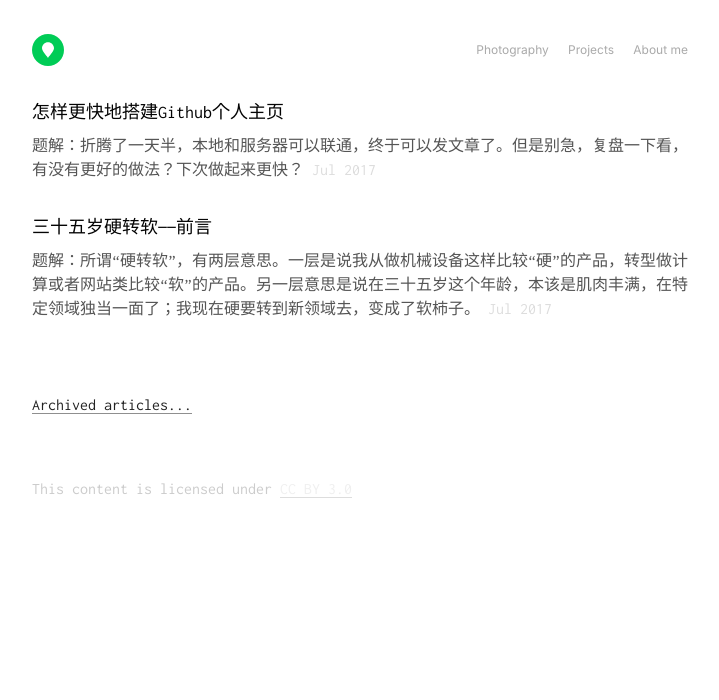
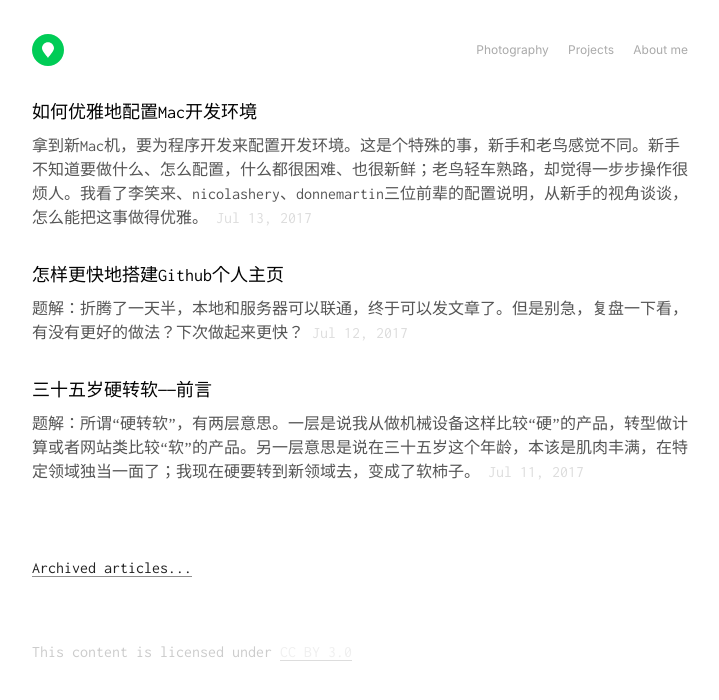
Before and after one commit to John-Qu/John-Qu.github.io, a Jekyll site: the page built from index.html, in a window 1280 px wide. Shown: the top 700 px of the page, without its empty margins (280-999 px from the left). Built offline with Jekyll 4.4.1, drawn with Linux system fonts in a browser that asks for light colours; some of the changed lines change nothing that is shown.

Commit message:
add post on mac dev env

```diff
--- a/_layouts/default.html
+++ b/_layouts/default.html
@@ -2,7 +2,7 @@
 <html lang="en" prefix="og: http://ogp.me/ns#">
   <head>
     <meta charset="utf-8">
-    <title>{% if page.title %}{{ page.title }} &mdash; {% endif %}Rasmus Andersson</title>
+    <title>{% if page.title %}{{ page.title }} &mdash; {% endif %}John Qu</title>
     <meta http-equiv="Content-Type" content="text/html; charset=utf-8">
     <meta name="viewport" content="width=device-width, initial-scale=1">
     <meta http-equiv="X-UA-Compatible" content="IE=edge">
--- a/_posts/2017-07-12-build-jekyll-site-more-easily-next-time.markdown
+++ b/_posts/2017-07-12-build-jekyll-site-more-easily-next-time.markdown
@@ -30,6 +30,12 @@ categories: tools
 
 借用[Rasmus Andersson](https://rsms.me/) ([source](https://github.com/rsms/rsms.github.com))哥哥的网站，成功本地运行。
 
-这个办法可行，明天把新步骤和阶段性结果还原出来。
+这个办法可行，具体来说要注意三件事。
+
+1. 本地安装jekyll的指导文档中，用：
+
+
+
+
 
 2017年7月12日，周三，初稿。
--- /dev/null
+++ b/_posts/2017-07-13-On-Init-Mac-Dev-Env.md
@@ -0,0 +1,67 @@
+---
+layout: post
+title:  "如何优雅地配置Mac开发环境"
+date:   2017-07-13 12:40:09 +0800
+categories: tools
+---
+
+拿到新Mac机，要为程序开发来配置开发环境。这是个特殊的事，新手和老鸟感觉不同。新手不知道要做什么、怎么配置，什么都很困难、也很新鲜；老鸟轻车熟路，却觉得一步步操作很烦人。我看了[李笑来](http://lixiaolai.com/2016/06/16/makecs-basic-dev-env-settup/)、[nicolashery](https://github.com/nicolashery)、[donnemartin](https://github.com/donnemartin)三位前辈的配置说明，从新手的视角谈谈，怎么能把这事做得优雅。
+
+## 有什么“不优雅”吗
+
+给计算机安装软件工具包，这么简单的事情，还谈什么优雅？嗯，是的，因为我觉得自己之前做得不够优雅，表现如下：
+
+### 不知轻重，闷头赶路
+
+跟着全栈营公开课的指导，[安装Xcode](https://fullstack.xinshengdaxue.com/posts/8)，又[安装Command Line Tools](https://fullstack.xinshengdaxue.com/posts/9)，据说后者是Ruby的Library。
+
+其实如果不是要开发Mac或iOS的app，没有必要安装几个G的Xcode（后续不时被App Store提示更新），可以只安装它下属的Command Line Tools就可以了。
+
+全栈营的步骤冗余，说法有误。我不懂，也没查，听一家之言，给我我就抱着，先往前跑，赶路要紧。
+
+### 不看文档，粗浅使用
+
+全站营要求我们下载使用Atom，没有理由，就说新手推荐用Atom。我们的课程交流也都是Atom截屏。
+
+李笑来老师没讲理由，但是给了以身作则的榜样。在编辑器部分，他让我们不要参与哪个编辑器最强的论战，不如节省时间和精力把能力练强。他建议我们在Atom体系下，做三件事：
+
+1. 第一步读官方文档 [Atom Flight Manual](http://flight-manual.atom.io/) ，至少应该先认真阅读第一章。这是了解工具的能力。不至于把冲锋枪当做砍刀来用。
+2. 上网搜Atom的[Cheatsheet](http://d2wy8f7a9ursnm.cloudfront.net/atom-editor-cheat-sheet.pdf)，好好读一读，或者打印出来。这里的半小时，省的是一辈子的时间。因为你也不知道跟这个工具要打多少交道，也许就是一辈子。
+3. [积累自己的自动填充](http://lixiaolai.com/2016/06/17/makecs-atom-advanced/)Snippets集，为今后自己学习的每一种语言（Atom的Snippets有Scope功能），自己搜集和改造自动填充段子。这里强调“自己”，是因为只有知道“有”，才知道“用”啊。
+
+你看，我没有耐心读官方文档，也没有好奇心去Google
+
+> - Atom cheatsheet
+> - favorite atom packages
+> - most popular atom packages
+> - must have packages for developer
+
+更没有严肃认真地使用snippets功能。全栈营三个月来，敲html代码无数，都是`<%  %>`这么敲过来的。浪费这个时间是不是有必要？或者这个“笨功夫”，应该花在读文档上面？
+
+### 有用没用，都想装装
+
+前天为了建静态网页，需要安装jekyll。[Jekyll的官方安装指导](https://jekyllrb.com/docs/installation/)中说，前提要求是安装有GCC和Make。我就去找GCC来装。[GCC官网去看](https://gcc.gnu.org/install/)，字号好小，字数好多，怎么下载，怎么安装，老半天讲不到重点。第二天我还是下载到了，但是没有安装，因为没耐心了。我看[阮一峰大哥的建站指导](http://www.ruanyifeng.com/blog/2012/08/blogging_with_jekyll.html)，没有特别提到有“GCC这一难”呢。
+
+果然不用装，也正常运行jekyll了。我真想骂人，官网随口一句话，给我这样的菜鸟挖大坑啊。
+
+今天看到[nicolashery](https://github.com/nicolashery)、[donnemartin](https://github.com/donnemartin)二位的指导repo，一个娓娓道来，一个刷刷自动，让我佩服得五体投地，同时生发一种冲动：既然这么简单，不如把十八般武器都装到身上！多亏我有个毛病：看热闹行，执行力差，才没有让电脑和我自己都被拖累死。
+
+## 什么是我心中的“优雅”做法
+
+类比家里或办公室装修，在配置环境这件事上，我认为要把握三个问题：
+
+1. 在这环境里做什么事？
+2. 环境怎样和人互动？
+3. 怎样良性发展，提升人与环境的和谐感？
+
+具体落实到给Mac配置环境这件事情上，如果我拿到表弟的新电脑，我会做一下三件事：
+
+1. 问他想开发什么东西，用什么语言？然后就只装现阶段必要的东西。
+2. 给他看成熟程序员都做什么事情，用什么工具，让他自己读最常用工具的文档。
+3. 为了做好事情，如何与工具相互磨合，给他一些建议。
+
+上面三点，从空间方面看是留白，从感情方面看是尊重，从时间方面看是和谐。也许这就是我心中的“优雅”。
+
+---
+
+2017年7月13日，周四，19:32初稿。
--- a/index.html
+++ b/index.html
@@ -127,7 +127,7 @@ info {
           {{ post.excerpt | strip_html }}
           {% endif %}
           <info datetime="{{ page.date | date: "%Y-%m-%d" }}">
-            {{ post.date | date: "%b %Y" }}
+            {{ post.date | date: "%b %d, %Y" }}
           </info>
           </p>
         </div>
```
Also changed, not shown: _posts/2017-07-11-preface-to-35-coding-the-hard-way.md (+0 -2 lines).
